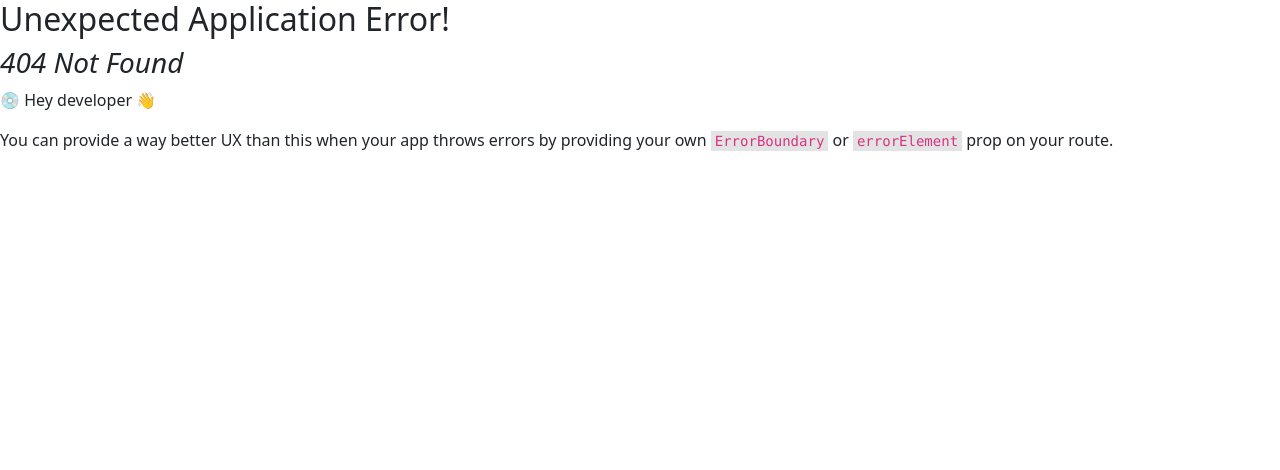
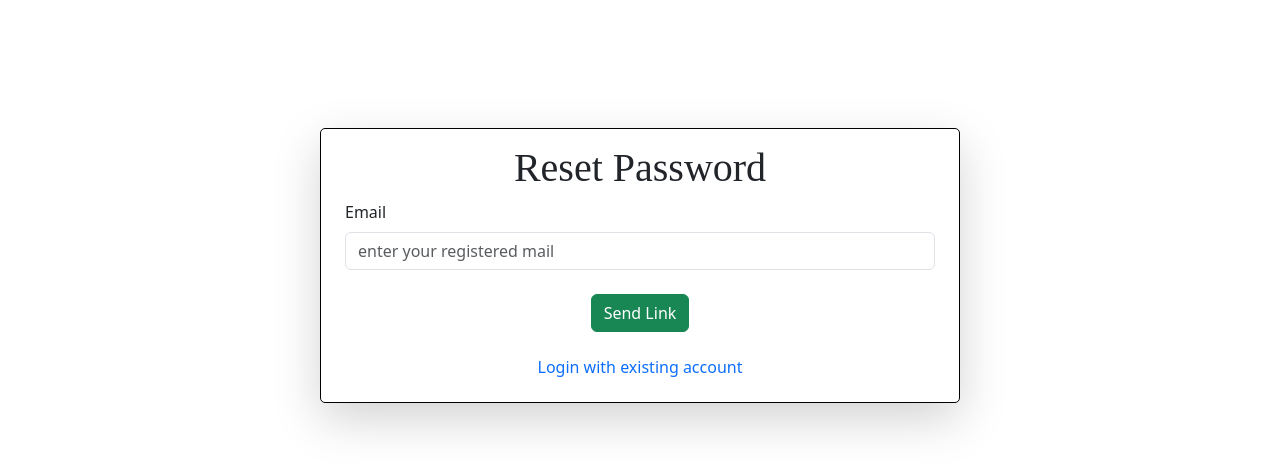
Before and after one commit to NagendraVarma1/Expense-Tracker, a React (Create React App) app: page /password-reset in a window 1280 px wide. Before the commit this address had no page. Shown: the top 470 px of the page. Built offline with nearby package versions, Linux system fonts and the light colour scheme.

Commit message:
Forgot Password Workflow

```diff
--- a/src/App.js
+++ b/src/App.js
@@ -5,6 +5,7 @@ import SignUp from "./Components/SignUp";
 import LogIn from "./Components/LogInPage";
 import Home from "./Components/Home";
 import Profile from "./Components/ProfilePage";
+import PasswordReset from "./Components/PasswordReset";
 
 const App = () => {
   const router = createBrowserRouter([
@@ -15,7 +16,8 @@ const App = () => {
         {path: '/', element: <SignUp/>},
         {path: '/login', element: <LogIn />},
         {path: '/home', element: <Home />},
-        {path: '/profile', element: <Profile />}
+        {path: '/profile', element: <Profile />},
+        {path: '/password-reset', element: <PasswordReset />}
       ]
     }
   ])
--- a/src/Components/LogInPage.js
+++ b/src/Components/LogInPage.js
@@ -1,10 +1,10 @@
 import React, { useContext, useRef } from "react";
 import { Button, Container, Form } from "react-bootstrap";
 import AuthContext from "../Store/Auth/auth-context";
-import { useNavigate } from "react-router-dom";
+import { NavLink, useNavigate } from "react-router-dom";
 
 const LogIn = () => {
-    const authCtx = useContext(AuthContext)
+  const authCtx = useContext(AuthContext);
   const navigate = useNavigate();
 
   const emailInputRef = useRef();
@@ -16,39 +16,48 @@ const LogIn = () => {
     const enteredEmail = emailInputRef.current.value;
     const enteredPassword = passwordInputRef.current.value;
 
-        let url = 'https://identitytoolkit.googleapis.com/v1/accounts:signInWithPassword?key=AIzaSyBcIbPGIsiRRG6TKVgArKPKmdMlcbj_NLI'
+    let url =
+      "https://identitytoolkit.googleapis.com/v1/accounts:signInWithPassword?key=AIzaSyBcIbPGIsiRRG6TKVgArKPKmdMlcbj_NLI";
 
     fetch(url, {
-            method: 'POST',
+      method: "POST",
       body: JSON.stringify({
         email: enteredEmail,
         password: enteredPassword,
         returnSecureToken: true,
       }),
       headers: {
-                "Content-Type": "application-json"
+        "Content-Type": "application-json",
+      },
+    })
+      .then((res) => {
+        if (res.ok) {
+          return res.json();
+        } else {
+          return res.json().then((data) => {
+            throw new Error("Authentication Failed!!");
+          });
         }
       })
-        .then((res) => {
-            if(res.ok) {
-                return res.json();
-            }
-            else {
-                return res.json().then((data) => {
-                    throw new Error("Authentication Failed!!")
+      .then((data) => {
+        navigate("/home");
+        authCtx.logIn(data.idToken);
       })
-            }
-        }).then((data) => {
-            navigate('/home');
-            authCtx.logIn(data.idToken)
-        }).catch((err) => {
-            alert(err.message)
-        })
-    }
+      .catch((err) => {
+        alert(err.message);
+      });
+  };
   return (
-        <Container className="w-50 shadow-lg " style={{border: '1px solid black', borderRadius: '5px',marginTop: '10%'}}>
+    <Container
+      className="w-50 shadow-lg "
+      style={{
+        border: "1px solid black",
+        borderRadius: "5px",
+        marginTop: "10%",
+      }}
+    >
       <div className="text-center">
-            <h1 style={{fontFamily: 'serif', marginTop: '15px'}}>Log In</h1>
+        <h1 style={{ fontFamily: "serif", marginTop: "15px" }}>Log In</h1>
       </div>
 
       <Form onSubmit={submitHandler}>
@@ -61,14 +70,26 @@ const LogIn = () => {
             <Form.Label>Password</Form.Label>
             <Form.Control type="password" ref={passwordInputRef} required />
           </Form.Group>
-
         </Container>
+        <div className="text-center mt-1">
+          <NavLink to={'/password-reset'}>forgot password?</NavLink>
+        </div>
         <div className="text-center mt-4 mb-3">
-          <Button type="submit">Log In</Button>
+          <Button variant="success" type="submit">Log In</Button>
         </div>
       </Form>
+      <div className="text-center mt-1 mb-3">
+        <Button
+          variant="outline text-primary"
+          onClick={() => {
+            navigate("/");
+          }}
+        >
+          Create New account
+        </Button>
+      </div>
     </Container>
-    )
-}
+  );
+};
 
 export default LogIn;
--- /dev/null
+++ b/src/Components/PasswordReset.js
@@ -0,0 +1,84 @@
+import React, { useRef, useState } from "react";
+import { Button, Container, Form } from "react-bootstrap";
+import { useNavigate } from "react-router-dom";
+
+const PasswordReset = () => {
+    const [isLoading, setIsLoading] = useState(false);
+    const navigate = useNavigate();
+
+    const emailInputRef = useRef();
+
+    const submitHandler = (event) => {
+        event.preventDefault();
+
+        setIsLoading(true);
+
+        const enteredEmail = emailInputRef.current.value;
+
+        let url = 'https://identitytoolkit.googleapis.com/v1/accounts:sendOobCode?key=AIzaSyBcIbPGIsiRRG6TKVgArKPKmdMlcbj_NLI';
+
+        fetch(url,{
+            method: 'POST',
+            body: JSON.stringify({
+                requestType: 'PASSWORD_RESET',
+                email: enteredEmail,
+            }),
+            headers: {
+                "Content-type" : "application/json",
+            }
+        }).then((res) => {
+            if(res.ok) {
+                setIsLoading(false);
+                return res.json()
+            }
+            else {
+                return res.json().then((data) => {
+                    throw new Error('Password Reset Failed');
+                })
+            }
+        }).then((data) => {
+            console.log(data);
+        }).catch((err) => {
+            alert(err.message)
+        })
+    }
+
+  return (
+    <Container
+      className="w-50 shadow-lg "
+      style={{
+        border: "1px solid black",
+        borderRadius: "5px",
+        marginTop: "10%",
+      }}
+    >
+      <div className="text-center">
+        <h1 style={{ fontFamily: "serif", marginTop: "15px" }}>Reset Password</h1>
+      </div>
+
+      <Form onSubmit={submitHandler}>
+        <Container>
+          <Form.Group>
+            <Form.Label>Email</Form.Label>
+            <Form.Control type="email" placeholder="enter your registered mail" ref={emailInputRef} required />
+          </Form.Group>
+
+        </Container>
+        <div className="text-center mt-4 mb-3">
+            {isLoading && <h5>Loading...</h5>}
+        </div>
+
+        <div className="text-center mt-4 mb-3">
+          <Button variant="success" type="submit">
+            Send Link
+          </Button>
+        </div>
+      </Form>
+      <div className="text-center mt-1 mb-3">
+      <Button variant="outline text-primary" onClick={() => {navigate('/login')}} >Login with existing account</Button>
+        </div>
+    </Container>
+  );
+};
+
+export default PasswordReset;
```
Lines whose indentation alone changed are shown as unchanged.
